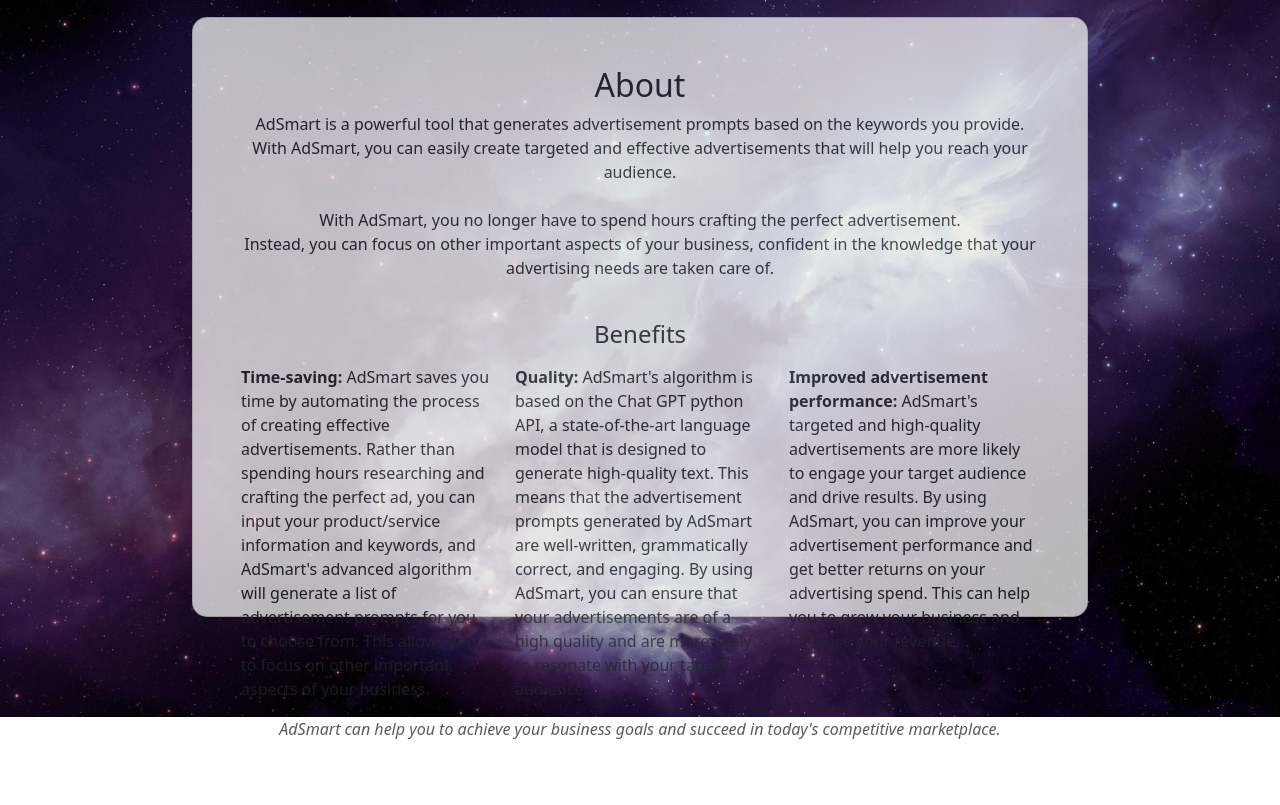
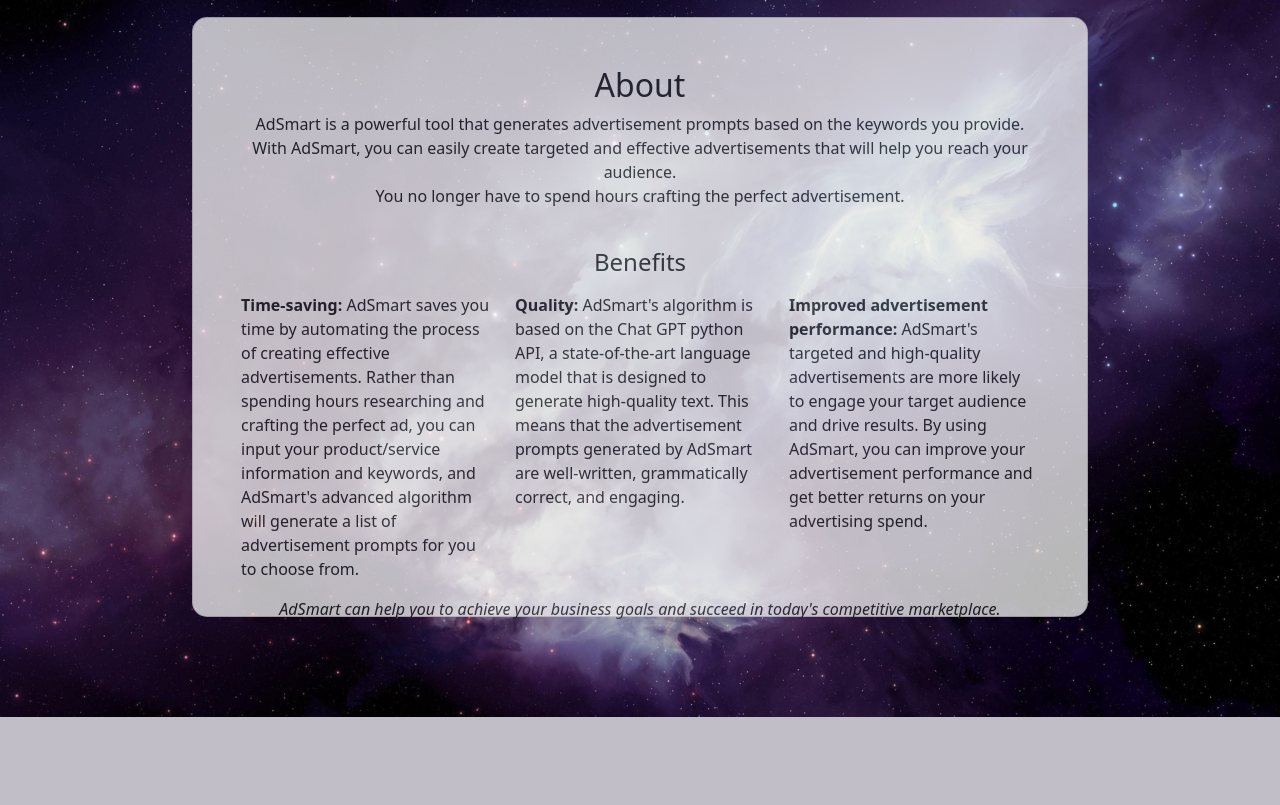
Before and after one commit to marmiskarian/AdSmart, a Flask app: page /about in a window 1280 px wide. Shown: the part 83-888 px from the top of the page. After the commit the page ends 800 px from the top, so only its background shows below. Run offline with Flask 3, Linux system fonts and the light colour scheme.

Commit message:
Update html files

```diff
--- a/adsmart_web/templates/about.html
+++ b/adsmart_web/templates/about.html
@@ -31,21 +31,20 @@
 			<h2 style="text-align: center;">About</h2>
 			<p style="text-align:center;">AdSmart is a powerful tool that generates advertisement prompts based on the keywords you provide. <br>With AdSmart, you can easily create targeted and effective advertisements that will help you reach your audience.
 			<br>
-			<br>
-			With AdSmart, you no longer have to spend hours crafting the perfect advertisement. <br>Instead, you can focus on other important aspects of your business, confident in the knowledge that your advertising needs are taken care of.
+			You no longer have to spend hours crafting the perfect advertisement.
 			<br>
 			<br>
 			<h4 style="text-align:center;">Benefits</h4>
 			</p>
 			<div class="row">
 				<div class="col-md-4">
-					<p><b>Time-saving:</b> AdSmart saves you time by automating the process of creating effective advertisements. Rather than spending hours researching and crafting the perfect ad, you can input your product/service information and keywords, and AdSmart's advanced algorithm will generate a list of advertisement prompts for you to choose from. This allows you to focus on other important aspects of your business.</p>
+					<p><b>Time-saving:</b> AdSmart saves you time by automating the process of creating effective advertisements. Rather than spending hours researching and crafting the perfect ad, you can input your product/service information and keywords, and AdSmart's advanced algorithm will generate a list of advertisement prompts for you to choose from.</p>
 				</div>
 				<div class="col-md-4">
-					<p><b>Quality:</b> AdSmart's algorithm is based on the Chat GPT python API, a state-of-the-art language model that is designed to generate high-quality text. This means that the advertisement prompts generated by AdSmart are well-written, grammatically correct, and engaging. By using AdSmart, you can ensure that your advertisements are of a high quality and are more likely to resonate with your target audience.</p>
+					<p><b>Quality:</b> AdSmart's algorithm is based on the Chat GPT python API, a state-of-the-art language model that is designed to generate high-quality text. This means that the advertisement prompts generated by AdSmart are well-written, grammatically correct, and engaging.</p>
 				</div>
 				<div class="col-md-4">
-					<p><b>Improved advertisement performance:</b> AdSmart's targeted and high-quality advertisements are more likely to engage your target audience and drive results. By using AdSmart, you can improve your advertisement performance and get better returns on your advertising spend. This can help you to grow your business and increase your revenue.</p>
+					<p><b>Improved advertisement performance:</b> AdSmart's targeted and high-quality advertisements are more likely to engage your target audience and drive results. By using AdSmart, you can improve your advertisement performance and get better returns on your advertising spend.</p>
 				</div>
 			</div>
 
--- a/adsmart_web/templates/ad_prompts.html
+++ b/adsmart_web/templates/ad_prompts.html
@@ -31,7 +31,7 @@
 			<div class="row">
 				<div class="col-md-4">
 					<div class="card-body" style="background-color: white; height: 452px; border-radius: 15px;">
-						<h4 class="card-title" style="text-align: center;">Generated Ad 1</h4>
+						<h5 class="card-title" style="text-align: center;">Generated Ad 1</h5>
 						<div class="overflow-auto">
     						<textarea class="form-control" rows="13">{{data["gen_prompts"][0]}}</textarea>
 						</div>
@@ -40,7 +40,7 @@
 				</div>
 				<div class="col-md-4">
 					<div class="card-body" style="background-color: white; height: 452px; border-radius: 15px;">
-						<h4 class="card-title" style="text-align: center;">Generated Ad 2</h4>
+						<h5 class="card-title" style="text-align: center;">Generated Ad 2</h5>
 						<div class="overflow-auto">
     						<textarea class="form-control" rows="13">{{data["gen_prompts"][1]}}</textarea>
 						</div>
@@ -49,7 +49,7 @@
 				</div>
 				<div class="col-md-4">
 					<div class="card-body" style="background-color: white; height: 452px; border-radius: 15px;">
-						<h4 class="card-title" style="text-align: center;">Generated Ad 3</h4>
+						<h5 class="card-title" style="text-align: center;">Generated Ad 3</h5>
 						<div class="overflow-auto">
     						<textarea class="form-control" rows="13">{{data["gen_prompts"][2]}}</textarea>
 						</div>
--- a/adsmart_web/templates/features.html
+++ b/adsmart_web/templates/features.html
@@ -45,7 +45,7 @@
 				</div>
 				<div class="col-md-3">
 					<h5 style="text-align:center;">Length</h5>
-					<p>Length is another critical factor to consider when creating advertisement prompts. Depending on the platform and the target audience, advertisers may want to create advertisements that are short, medium, or long. Short advertisements are typically used on platforms such as social media. Medium advertisements are often used on websites or in email marketing campaigns. Long advertisements are typically used in television or print ads.</p>
+					<p>Length is another critical factor to consider when creating advertisement prompts. Depending on the platform and the target audience, advertisers may want to create advertisements that are short, medium, or long.</p>
 				</div>
 			</div>
 		</div>
--- a/adsmart_web/templates/index.html
+++ b/adsmart_web/templates/index.html
@@ -28,7 +28,7 @@
 		<div class="col text-center">
 			<h1 class="mx-auto">AdSmart</h1>
 		</div>
-		<h3><em>Spice up your ads with smart and creative prompts from AdSmart.</em></h3>
+		<h3><em>Spice up your ads with smart and creative prompts.</em></h3>
 		<br>
 		<br>
 		<div class="col text-center">
```
Also changed, not shown: adsmart_web/database/prompts.db.
